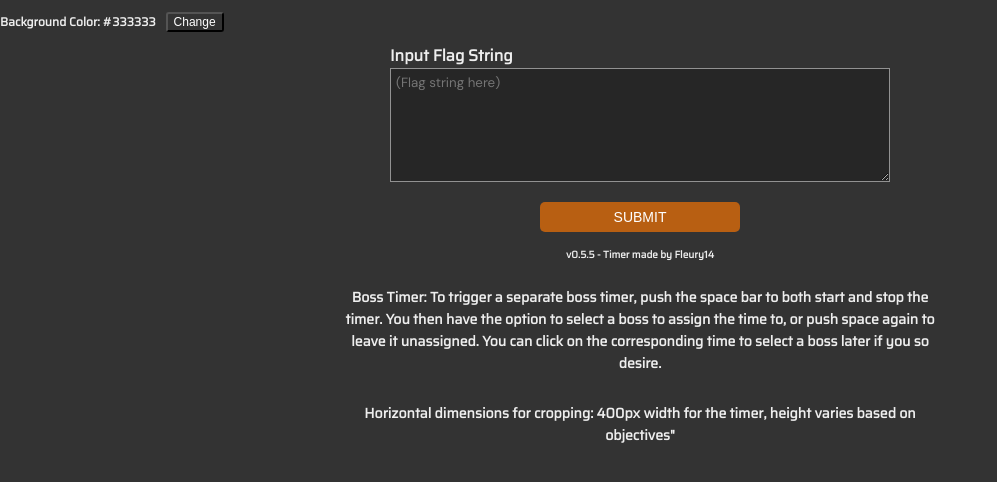
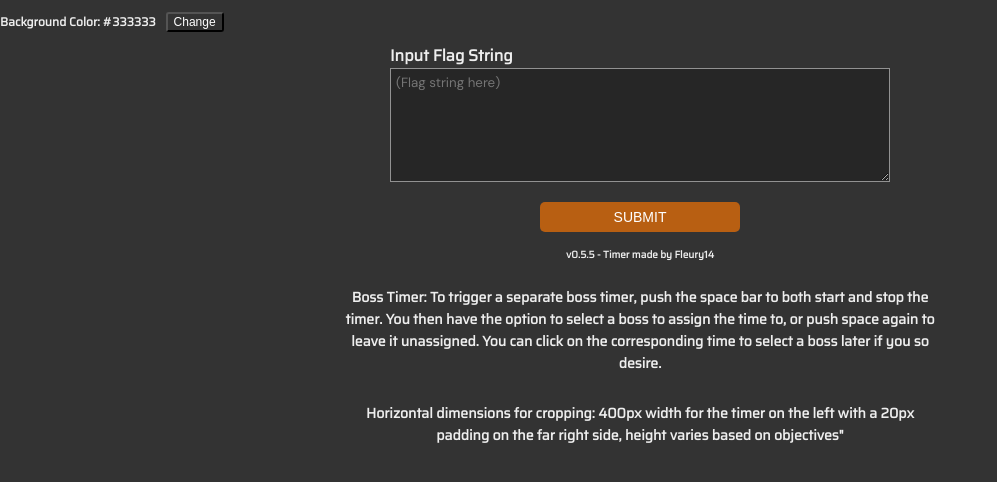
Before and after one commit to Fleury14/v4-timer, a React (Create React App) app: page / in a window 1280 px wide. Shown: the top 482 px of the page, without its empty margins (0-997 px from the left). Built offline with nearby package versions, Linux system fonts and the light colour scheme; no server answers.

Commit message:
fix(boss timer): scrollfix on unassigned boss

```diff
--- a/src/components/boss-timer/boss-timer.js
+++ b/src/components/boss-timer/boss-timer.js
@@ -34,21 +34,25 @@ class BossTimer extends Component<Props, State> {
         // a third event finalized the time, setting it back to finished and !isActive and resets the time
 
         if (e.key === ' ') {
+            if (document.body) document.body.classList.add('no-scroll');
             if (!this.state.isActive && this.state.finished) {
                 this.setState({ isActive: true, finished: false });
                 this.beginTimer();
+                if(document.body) document.body.classList.remove('no-scroll');
             } else if (this.state.isActive && !this.state.finished) {
                 this.setState({ isActive: false });
                 this.endTimer();
+
             } else {
                 // user did not select a boss to assign this to, allow it to be unassigned
-                if (document.body) document.body.classList.add('no-scroll');
                 this.props.assignBoss({ id: 99, title: '???', time: this.state.currentTime });
                 this.setState({ isActive: false, finished: true }, () => {
-                    if(document.body) document.body.classList.remove('no-scroll');
+                    console.log(this.state, document.body.classList);
+                if(document.body) document.body.classList.remove('no-scroll');
                 });
                 this.resetTimer();
             }
+
         }
     }
 
@@ -72,12 +76,16 @@ class BossTimer extends Component<Props, State> {
     }
 
     resetTimer() {
+        if (document.body) document.body.classList.add('no-scroll');
         this.setState({
             isActive: false,
             startTime: 0,
             currentTime: 0,
             pauseTime: 0,
-        })
+        }, () => {
+            if(document.body) document.body.classList.remove('no-scroll');
+        });
+
     }
 
     assignBoss(bossData: {id: number, title: string, time: number}) {
--- a/src/components/flag-input/flag-input.js
+++ b/src/components/flag-input/flag-input.js
@@ -13,7 +13,7 @@ const FlagInputComponent = (props) => {
                 <p className="instructions">Boss Timer: To trigger a separate boss timer, push the space bar to both start and stop the timer. You then have the option to select a boss to assign the time to, or push space again to leave it unassigned. You can click on the corresponding time to select a boss later if you so desire.</p>
             </div>
             <div className="flag-input-container">
-                <p className="instructions">Horizontal dimensions for cropping: 400px width for the timer, height varies based on objectives"</p>
+                <p className="instructions">Horizontal dimensions for cropping: 400px width for the timer on the left with a 20px padding on the far right side, height varies based on objectives"</p>
             </div>
 
         </React.Fragment>
```
